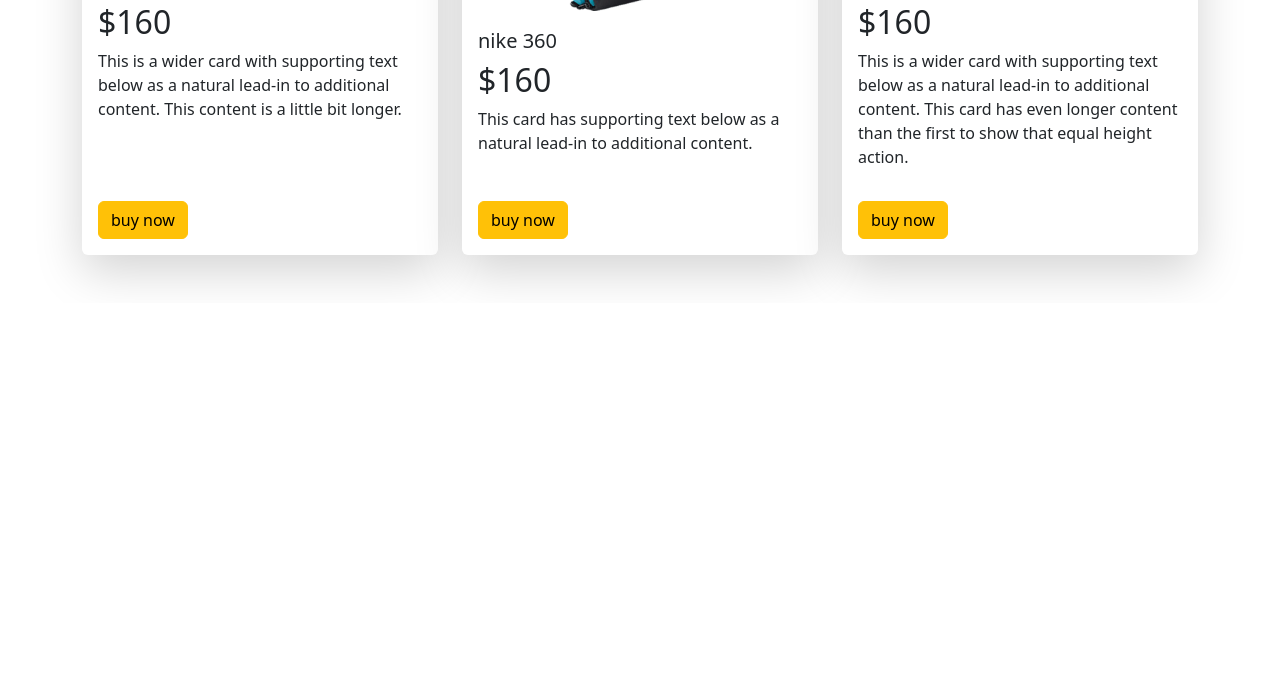
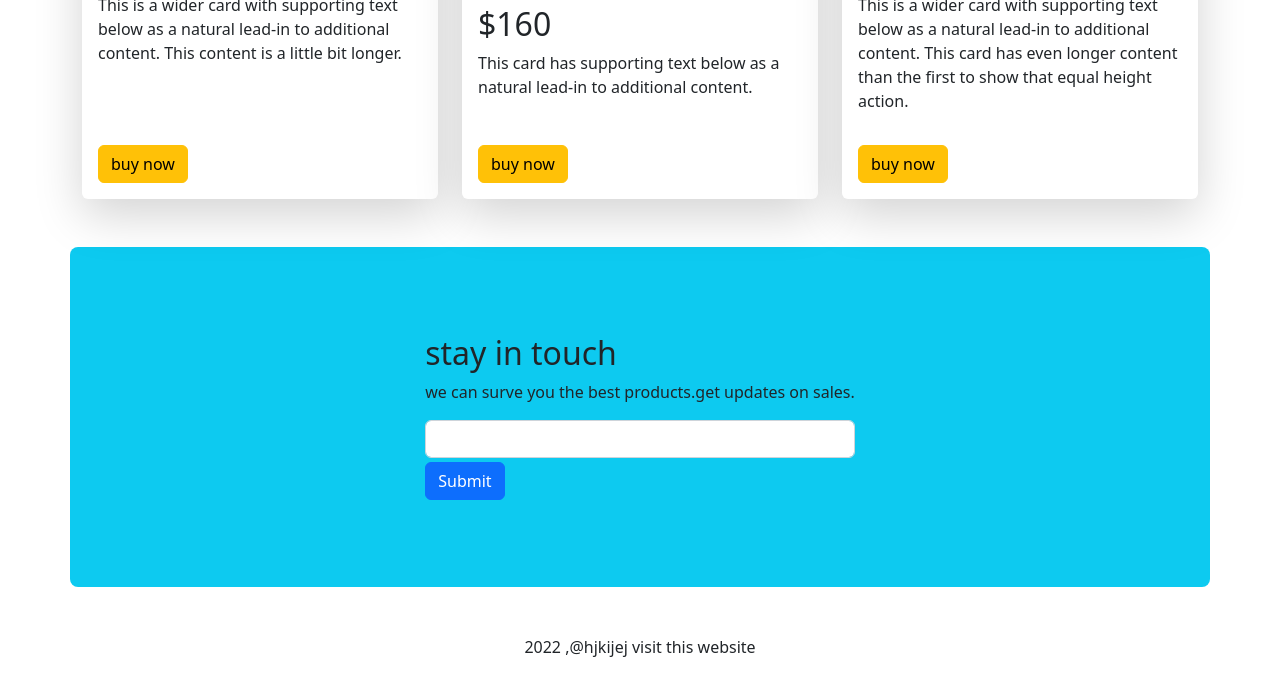
Before and after one commit to Poonam99/panda-bootstrap, a plain HTML site: page index.html in a window 1280 px wide. Shown: the part 1818-2493 px from the top of the page. Before the commit the page ends 2121 px from the top, so only its background shows below. Drawn offline with nearby package versions, Linux system fonts and the light colour scheme.

Commit message:
added new

```diff
--- a/index.html
+++ b/index.html
@@ -11,7 +11,7 @@
 
 <body>
     <header class="container">
-        <nav class="navbar navbar-expand-lg bg-light">
+        <nav class="navbar navbar-expand-lg fixed-top bg-light">
             <div class="container">
                 <a class="navbar-brand" href="#"> <img src="images/logo.png" alt=""
                         class="d-inline-block align-text-top"></a>
@@ -26,7 +26,7 @@
                             <a class="nav-link active" aria-current="page" href="#">Home</a>
                         </li>
                         <li class="nav-item">
-                            <a class="nav-link" href="#">shoes</a>
+                            <a class="nav-link" href="#shoes">shoes</a>
                         </li>
                         <li class="nav-item">
                             <a class="nav-link" href="#">Backpack</a>
@@ -160,7 +160,7 @@
         </section>
         <!-- catagories end -->
         <!-- shoes section start -->
-        <section class="container my-5">
+        <section class="container my-5" id="shoes">
             <h2>shoes</h2>
             <div class="row row-cols-1 row-cols-md-2 row-cols-lg-3 g-4">
                 <div class="col">
@@ -259,8 +259,27 @@
             </div>
         </section>
         <!-- Backpack section end -->
+        <!-- subscribe start -->
+        <section style="height:340px ;"
+            class="container rounded-3 d-flex justify-content-center align-items-center bg-info">
+            <div>
+                <h2>stay in touch</h2>
+                <p>we can surve you the best products.get updates on sales.</p>
+                <form>
+                    <div class="mb-1">
+                        <input type="email" class="form-control" id="exampleInputEmail1" aria-describedby="emailHelp">
+
+                    </div>
+                    <button type="submit" class="btn btn-primary">Submit</button>
+                </form>
+            </div>
+        </section>
+        <!-- subscribe end-->
 
     </main>
+    <footer class="mt-5 text-center">
+        <p><span>2022 ,@hjkijej visit this website</span></p>
+    </footer>
     <script src="https://cdn.jsdelivr.net/npm/bootstrap@5.2.0/dist/js/bootstrap.bundle.min.js"
         integrity="sha384-A3rJD856KowSb7dwlZdYEkO39Gagi7vIsF0jrRAoQmDKKtQBHUuLZ9AsSv4jD4Xa"
         crossorigin="anonymous"></script>
```
